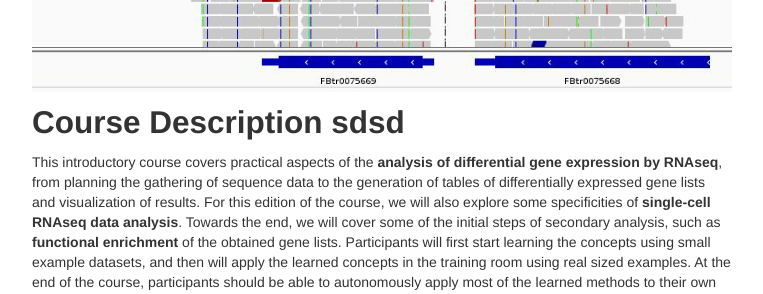
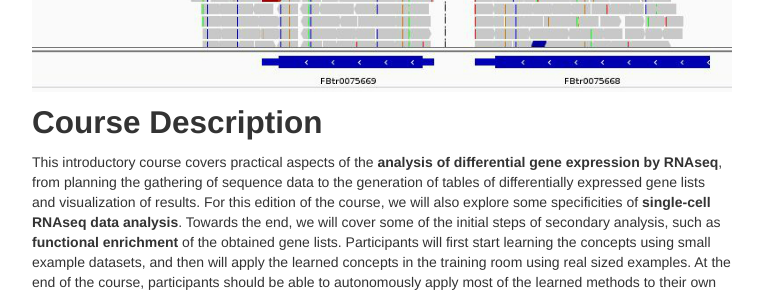
Before and after one commit to GTPB/ADER19F, a Jekyll site: the page built from index.md, in a window 1280 px wide and 900 px high, scrolled down 454 px. Shown: the part 156-450 px from the top of the window, without its empty margins (258-1021 px from the left). Built offline with Jekyll 4.4.1, drawn with Linux system fonts in a browser that asks for light colours.

Commit message:
Update index.md

```diff
--- a/index.md
+++ b/index.md
@@ -6,7 +6,7 @@ description: Introductory course that covers practical aspects of the analysis o
 ---
 ![](./pages/images/Entry_index_image.jpg)
 
-## Course Description sdsd
+## Course Description
 This introductory course covers practical aspects of the **analysis of differential gene expression by RNAseq**, from planning the gathering of sequence data to the generation of tables of differentially expressed gene lists and visualization of results. For this edition of the course, we will also explore some specificities of **single-cell RNAseq data analysis**. Towards the end, we will cover some of the initial steps of secondary analysis, such as **functional enrichment** of the obtained gene lists. Participants will first start learning the concepts using small example datasets, and then will apply the learned concepts in the training room using real sized examples. At the end of the course, participants should be able to autonomously apply most of the learned methods to their own data.
 
 
```
